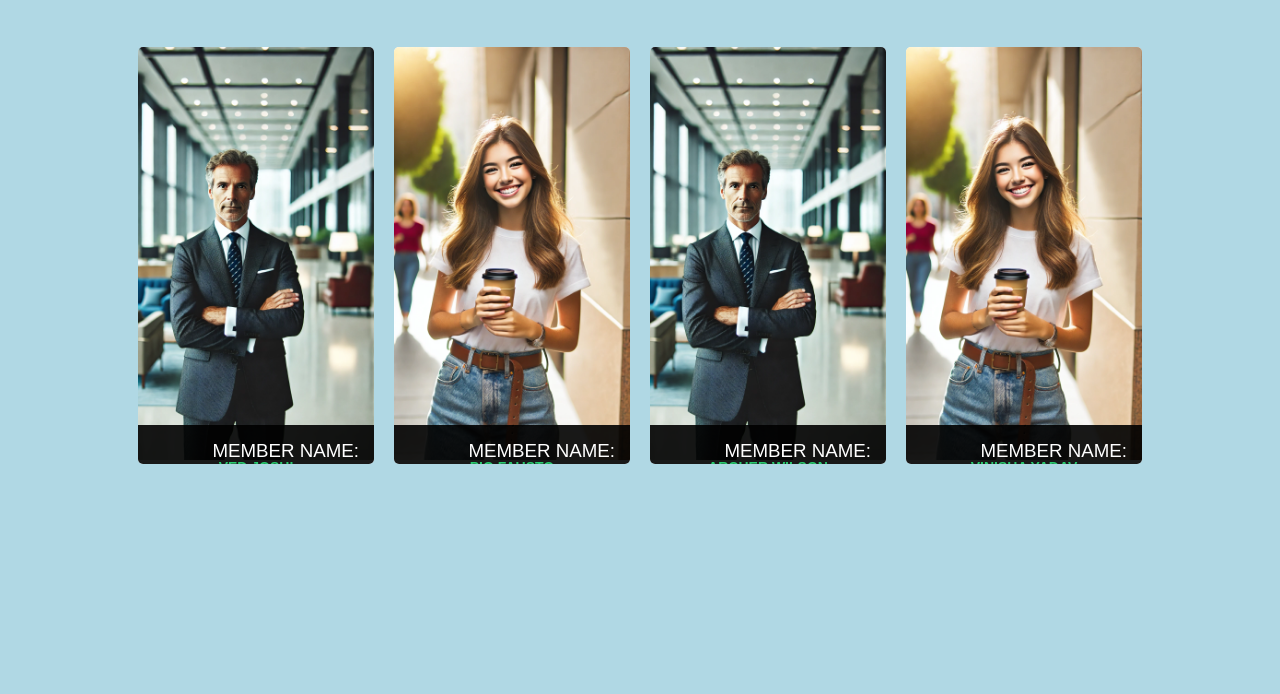
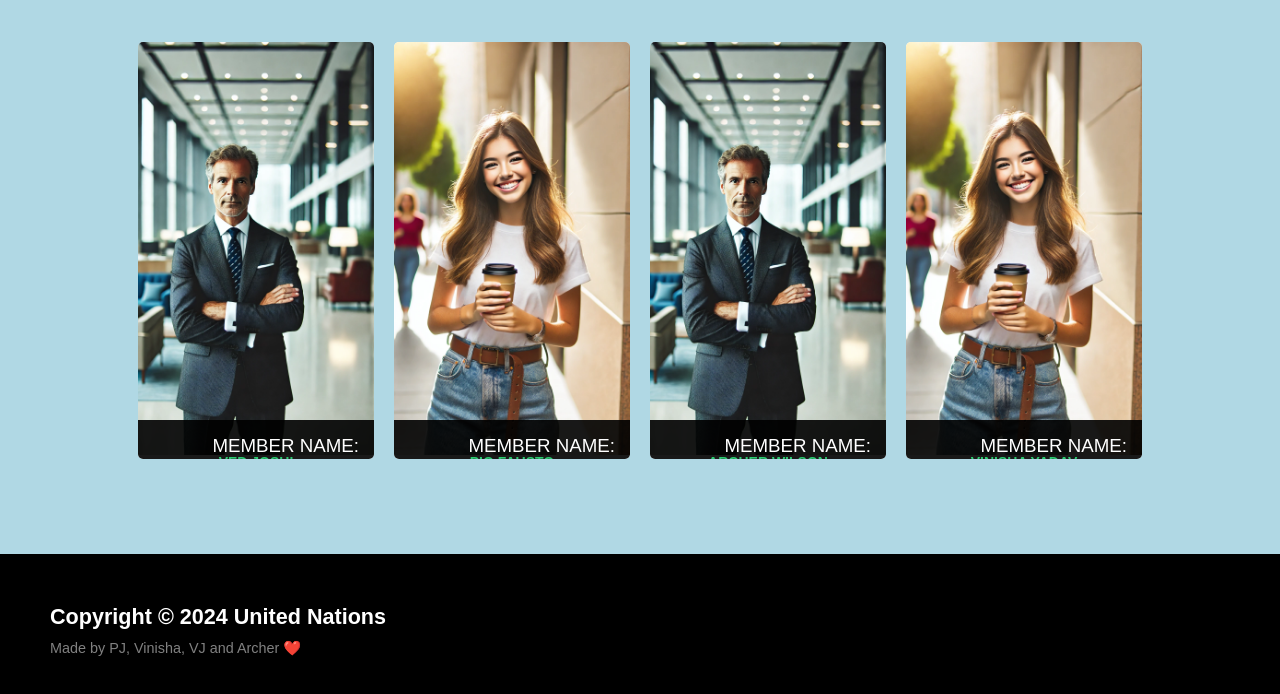
Before and after one commit to xrcher/CMP4011A, a plain HTML site: page teaminfo.html in a window 1280 px wide. Shown: the part 246-940 px from the top of the page. Before the commit the page ends 800 px from the top, so only its background shows below. Drawn offline with Linux system fonts and the light colour scheme.

Commit message:
changes so far
Json for teaminfo, changed and added footer.
changed html, css, js to adapt these changes.

```diff
--- a/json/teaminfoData.json
+++ b/json/teaminfoData.json
@@ -1,4 +1,5 @@
-[
+{
+    "team":[
         {
             "name": "Ved Joshi",
             "bio": "Computer Science Student",
@@ -19,4 +20,11 @@
             "bio": "Computer Science Student",
             "image": "vinisha-yadav"
         }
+    ],
+    "footer": [
+        {
+            "title": "Copyright © 2024 United Nations",
+            "description": "Made by PJ, Vinisha, VJ and Archer ❤️"
+        }
     ]
+}
--- a/scripts/teaminfoScript.js
+++ b/scripts/teaminfoScript.js
@@ -10,8 +10,9 @@ document.addEventListener("DOMContentLoaded", () => {
             return response.json();
         })
         .then((data) => {
+            const teamData = data.team;
             teamContainer.innerHTML = "";
-            data.forEach((member, index) => {
+            teamData.forEach((member, index) => {
 
                 const column = document.createElement("div");
                 column.classList.add("column");
@@ -26,6 +27,20 @@ document.addEventListener("DOMContentLoaded", () => {
                 `;
                 teamContainer.appendChild(column);
             });
+            //footer list
+            const footerContainer = document.getElementById('footer');
+            data.footer.forEach(footer => {
+
+            const footerTitle = document.createElement('h2');
+            footerTitle.textContent = footer.title;
+
+            const footerDescription = document.createElement('p');
+            footerDescription.textContent = footer.description;
+
+            //footer container item creator
+            footerContainer.appendChild(footerTitle);
+            footerContainer.appendChild(footerDescription);
+        });
         })
         .catch((error) => {
             console.error("Error fetching team data:", error);
--- a/style.css
+++ b/style.css
@@ -429,7 +429,7 @@ footer p {
 }
 
 .team{
-    padding-top: 100px;
+    padding-top: 95px;
     height: 100vh;
     box-sizing: border-box;
 }
@@ -448,7 +448,7 @@ footer p {
 .row h1{
     color: #fff;
     text-align: center;
-    margin: 0;
+    margin: 20px 0;
     padding: 0;
     font-weight: 700;
     font-size: 48px;
--- a/teaminfo.html
+++ b/teaminfo.html
@@ -82,7 +82,9 @@
         </div>
 
     </section>
-
+    <footer>
+        <section id="footer"></section>
+    </footer>
 </body>
 
 </html>
```
Lines whose indentation alone changed are shown as unchanged.
